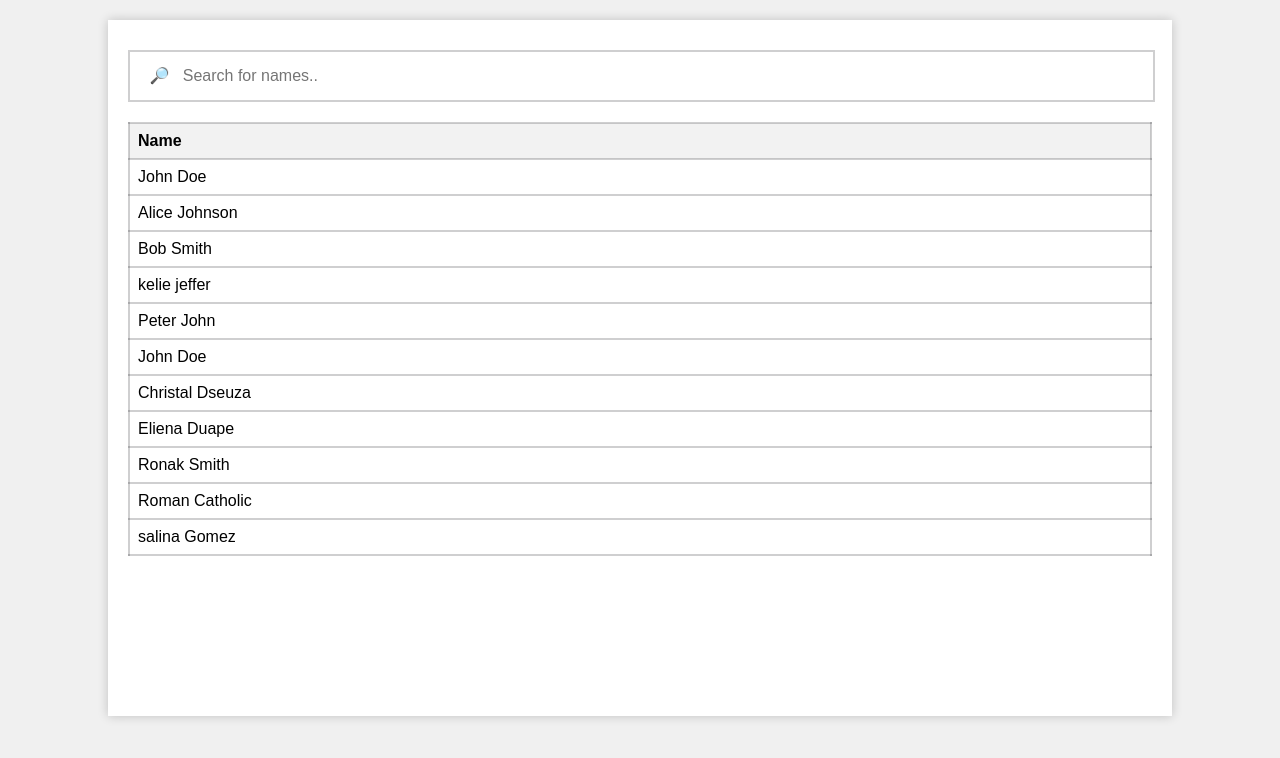
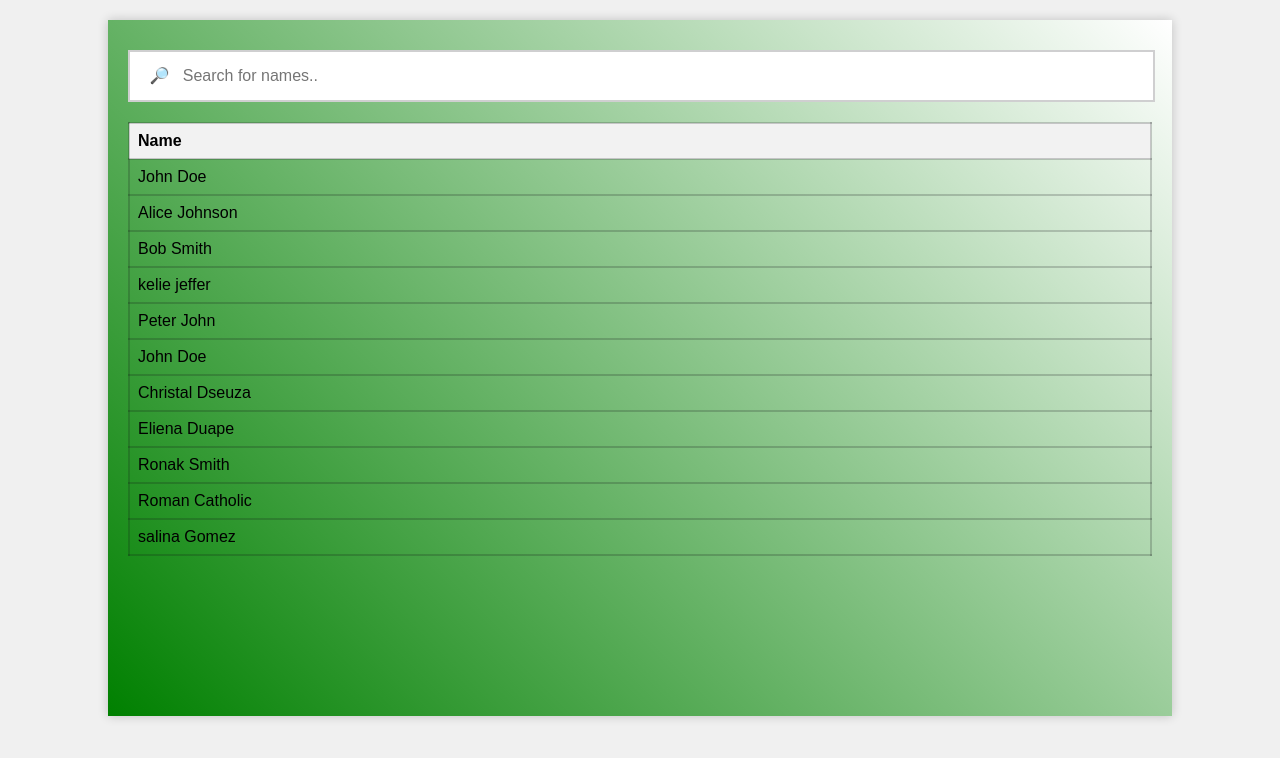
Before and after one commit to namishagurunani/Javascript-WeeklyTest-4, a plain HTML site: page Filter-Table/index.html in a window 1280 px wide. Drawn offline with Linux system fonts and the light colour scheme.

Commit message:
Update style.css

```diff
--- a/Filter-Table/style.css
+++ b/Filter-Table/style.css
@@ -13,8 +13,8 @@ body {
     padding: 20px;
     box-shadow: 0 0 10px rgba(0, 0, 0, 0.2);
     height: 82vh;
+    background-image: linear-gradient(45deg, green, transparent);
 }
-
 input[type="text"] {
     width: 97%;
     padding: 15px;
```
